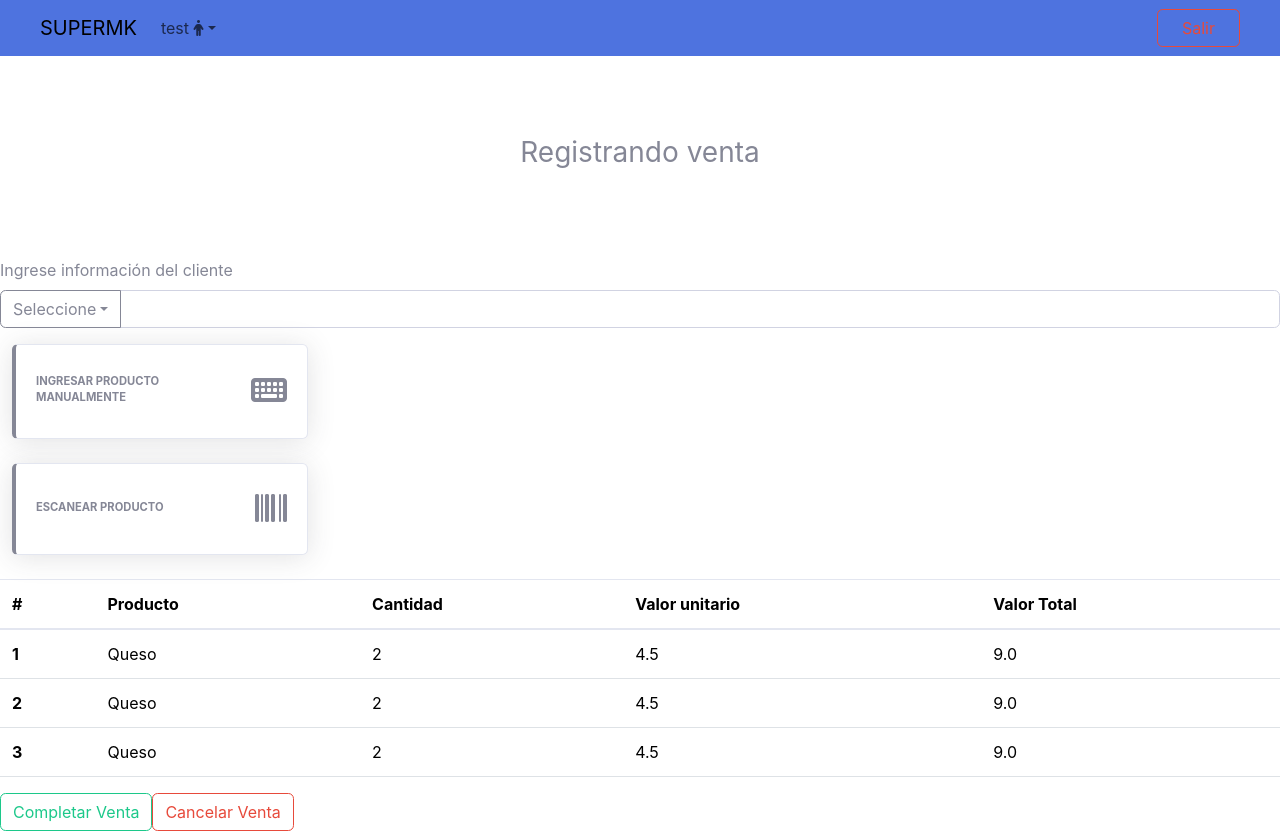
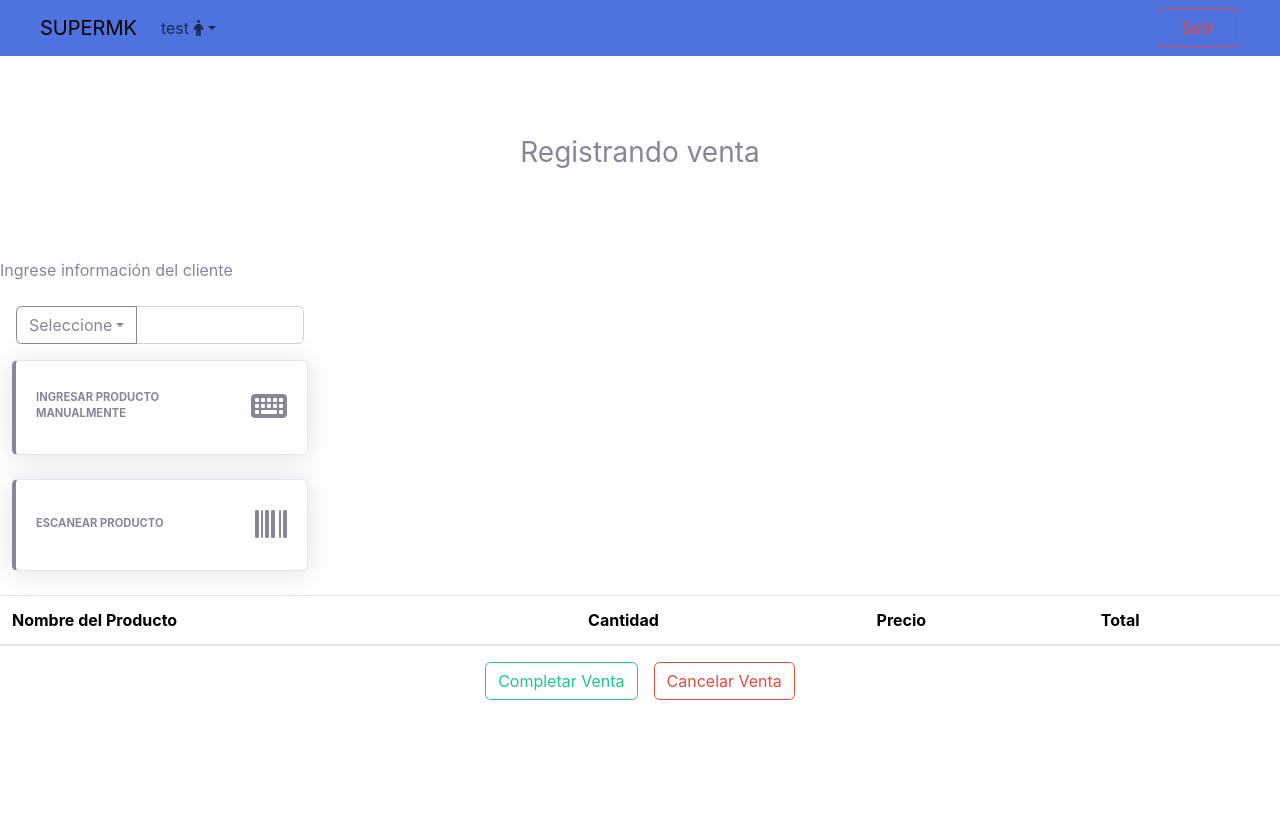
Before and after one commit to rodrigorgv/proyectoFinalACF3, a React (Create React App) app: page /venta in a window 1280 px wide. After the commit the page ends 800 px from the top, so only its background shows below. Built offline with nearby package versions, Linux system fonts and the light colour scheme.

Commit message:
se hacen modificaciones en venta, para escanear producto manualmente

```diff
--- a/src/Components/NavbarCajeroComponent.js
+++ b/src/Components/NavbarCajeroComponent.js
@@ -5,7 +5,7 @@ const NavbarCajeroComponent = () => {
     return (
       <nav class="navbar bg-primary navbar-expand-lg bg-body-tertiary">
         <div class="container-fluid">
-          <Link class="navbar-brand" to={"/DashboardAdmin"}>SUPERMK</Link>
+          <Link class="navbar-brand" to={"/DashboardCajero"}>SUPERMK</Link>
           <button class="navbar-toggler" type="button" data-bs-toggle="collapse" data-bs-target="#navbarSupportedContent" aria-controls="navbarSupportedContent" aria-expanded="false" aria-label="Toggle navigation">
             <span class="navbar-toggler-icon"></span>
           </button>
--- a/src/Components/TableComponentVenta.js
+++ b/src/Components/TableComponentVenta.js
@@ -1,42 +1,28 @@
-import React from 'react'
+import React from 'react';
 
-export const TableComponentVenta = () => {
+const TableComponentVenta = ({ productos }) => {
     return (
-    <table class="table table-hover">
+        <table className="table table-striped">
             <thead>
                 <tr>
-  <th scope="col">#</th>
-  <th scope="col">Producto</th>
-  <th scope="col">Cantidad</th>
-  <th scope="col">Valor unitario</th>
-  <th scope="col">Valor Total</th>
+                    <th>Nombre del Producto</th>
+                    <th>Cantidad</th>
+                    <th>Precio</th>
+                    <th>Total</th>
                 </tr>
             </thead>
             <tbody>
-<tr>
-  <th scope="row">1</th>
-  <td>Queso</td>
-  <td>2</td>
-  <td>4.5</td>
-  <td>9.0</td>
+                {productos.map((producto, index) => (
+                    <tr key={index}>
+                        <td>{producto.nombre}</td>
+                        <td>{producto.cantidad}</td>
+                        <td>{producto.precio.toFixed(2)}</td>
+                        <td>{producto.total.toFixed(2)}</td>
                     </tr>
-<tr>
-  <th scope="row">2</th>
-  <td>Queso</td>
-  <td>2</td>
-  <td>4.5</td>
-  <td>9.0</td>
-</tr>
-<tr>
-  <th scope="row">3</th>
-  <td>Queso</td>
-  <td>2</td>
-  <td>4.5</td>
-  <td>9.0</td>
-</tr>
+                ))}
             </tbody>
         </table>
-  )
-}
+    );
+};
 
 export default TableComponentVenta;
--- a/src/Pages/venta.js
+++ b/src/Pages/venta.js
@@ -1,28 +1,69 @@
-import React, { useState } from 'react'
-import NavbarCajeroComponent from '../Components/NavbarCajeroComponent'
+import React, { useState } from 'react';
+import NavbarCajeroComponent from '../Components/NavbarCajeroComponent';
 import TableComponentVenta from '../Components/TableComponentVenta';
 import BarcodeScannerComponent from '../Components/BarcodeScannerComponent';
 import CardComponent from '../Components/CardComponent';
+import Swal from 'sweetalert2';
 
-export const Venta = () => {
-
+const Venta = () => {
     const [isShownEscaner, setIsShownEscaner] = useState(false);
     const [isShownTeclado, setIsShownTeclado] = useState(false);
+    const [productos, setProductos] = useState([]); // Para almacenar los productos escaneados o ingresados manualmente.
 
-    const handleClickEscaner = event => {
-        // 👇️ toggle shown state
+    const handleClickEscaner = () => {
         setIsShownEscaner(current => !current);
-
-        // 👇️ or simply set it to true
-        // setIsShown(true);
+        setIsShownTeclado(false);
     };
 
-    const handleClickTeclado = event => {
-        // 👇️ toggle shown state
+    const handleClickTeclado = () => {
         setIsShownTeclado(current => !current);
+        setIsShownEscaner(false);
+    };
 
-        // 👇️ or simply set it to true
-        // setIsShown(true);
+    const handleAddProduct = (producto) => {
+        setProductos(prevProductos => [...prevProductos, producto]);
+    };
+
+    // Función para manejar el ingreso manual de productos
+    const handleManualInput = async () => {
+        const { value: formValues } = await Swal.fire({
+            title: 'Agregar Producto Manualmente',
+            html: `
+                <input id="swal-input1" class="swal2-input" placeholder="Nombre del Producto">
+                <input id="swal-input2" type="number" class="swal2-input" placeholder="Cantidad">
+                <input id="swal-input3" type="number" class="swal2-input" placeholder="Precio">
+            `,
+            focusConfirm: false,
+            preConfirm: () => {
+                return [
+                    document.getElementById('swal-input1').value,
+                    document.getElementById('swal-input2').value,
+                    document.getElementById('swal-input3').value
+                ];
+            }
+        });
+
+        if (formValues) {
+            const [nombre, cantidad, precio] = formValues;
+            const nuevoProducto = {
+                nombre,
+                cantidad: parseInt(cantidad, 10),
+                precio: parseFloat(precio),
+                total: parseInt(cantidad, 10) * parseFloat(precio)
+            };
+            handleAddProduct(nuevoProducto);
+        }
+    };
+
+    // Manejo del escaneo de código de barras (placeholder)
+    const handleScan = (scannedData) => {
+        const producto = {
+            nombre: 'Producto Escaneado', // Asigna el nombre del producto basado en el código escaneado
+            cantidad: 1,
+            precio: 10.00, // Precio por defecto, podría cambiarse si se obtiene de una base de datos
+            total: 10.00
+        };
+        handleAddProduct(producto);
     };
 
     return (
@@ -32,15 +73,18 @@ export const Venta = () => {
                 <h3>Registrando venta</h3>
             </div>
             <label>Ingrese información del cliente</label>
-            <div class="input-group mb-3">
-                <button class="btn btn-outline-secondary dropdown-toggle" type="button" data-bs-toggle="dropdown" aria-expanded="false">Seleccione</button>
-                <ul class="dropdown-menu">
-                    <li><a class="dropdown-item" href="#">NIT</a></li>
-                    <li><a class="dropdown-item" href="#">DPI</a></li>
-                    <li><a class="dropdown-item" href="#">C/F</a></li>
+            <div className="input-group w-25 p-3">
+                <button className="btn btn-outline-secondary dropdown-toggle" type="button" data-bs-toggle="dropdown" aria-expanded="false">Seleccione</button>
+                <ul className="dropdown-menu">
+                    <li><a className="dropdown-item" href="#">NIT</a></li>
+                    <li><a className="dropdown-item" href="#">DPI</a></li>
+                    <li><a className="dropdown-item" href="#">C/F</a></li>
                 </ul>
-                <input type="text" class="form-control" aria-label="Text input with dropdown button" />
+                <input type="text" className="form-control" aria-label="Text input with dropdown button" />
             </div>
+
+            <div>
+                <div >
                     <div onClick={handleClickTeclado}>
                         <CardComponent
                             title="Ingresar producto Manualmente"
@@ -49,7 +93,7 @@ export const Venta = () => {
                             tipoBorde={"border-left-secondary"}
                         />
                     </div>
-            <div onClick={handleClickEscaner}>
+                    <div  onClick={handleClickEscaner}>
                         <CardComponent
                             title="Escanear Producto"
                             iconClass="fa-solid fa-barcode"
@@ -57,29 +101,29 @@ export const Venta = () => {
                             tipoBorde={"border-left-secondary"}
                         />
                     </div>
+                </div>
+            </div>
 
+            {isShownEscaner && (
+                <div className='camarita'>
+                    <BarcodeScannerComponent onScan={handleScan} />
+                </div>
+            )}
 
-            {/* 👇️ show component on click */}
-            {isShownEscaner &&
+            {isShownTeclado && (
+                <div className='camarita'>
+                    <button className="btn btn-primary" onClick={handleManualInput}>Agregar Producto Manualmente</button>
+                </div>
+            )}
 
-                <div className='camarita '>
-                    <BarcodeScannerComponent />
+            <TableComponentVenta productos={productos} />
+
+            <div className="d-flex justify-content-center w-100">
+                <button type="button" className="btn btn-outline-success mx-2">Completar Venta</button>
+                <button type="button" className="btn btn-outline-danger mx-2">Cancelar Venta</button>
             </div>
-            }
-
-            {/* 👇️ show component on click */}
-            {isShownTeclado &&
-
-                <div className='camarita '>
-                    <BarcodeScannerComponent />
         </div>
-            }
-
-            <TableComponentVenta />
-            <button type="button" class="btn btn-outline-success">Completar Venta</button>
-            <button type="button" class="btn btn-outline-danger">Cancelar Venta</button>
-        </div>
-    )
-}
+    );
+};
 
 export default Venta;
```
Also changed, not shown: src/App.css. Lines whose indentation alone changed are shown as unchanged.
